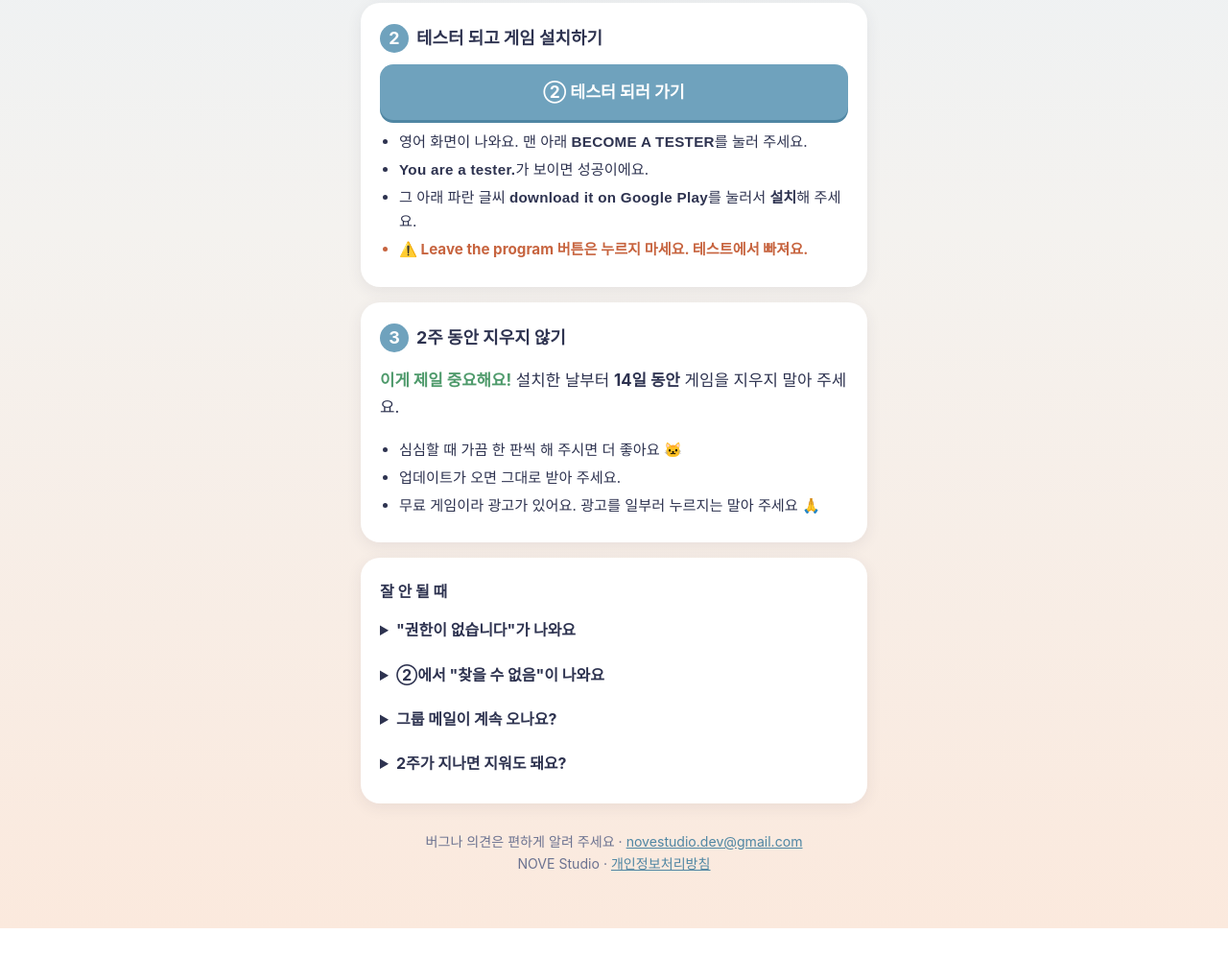
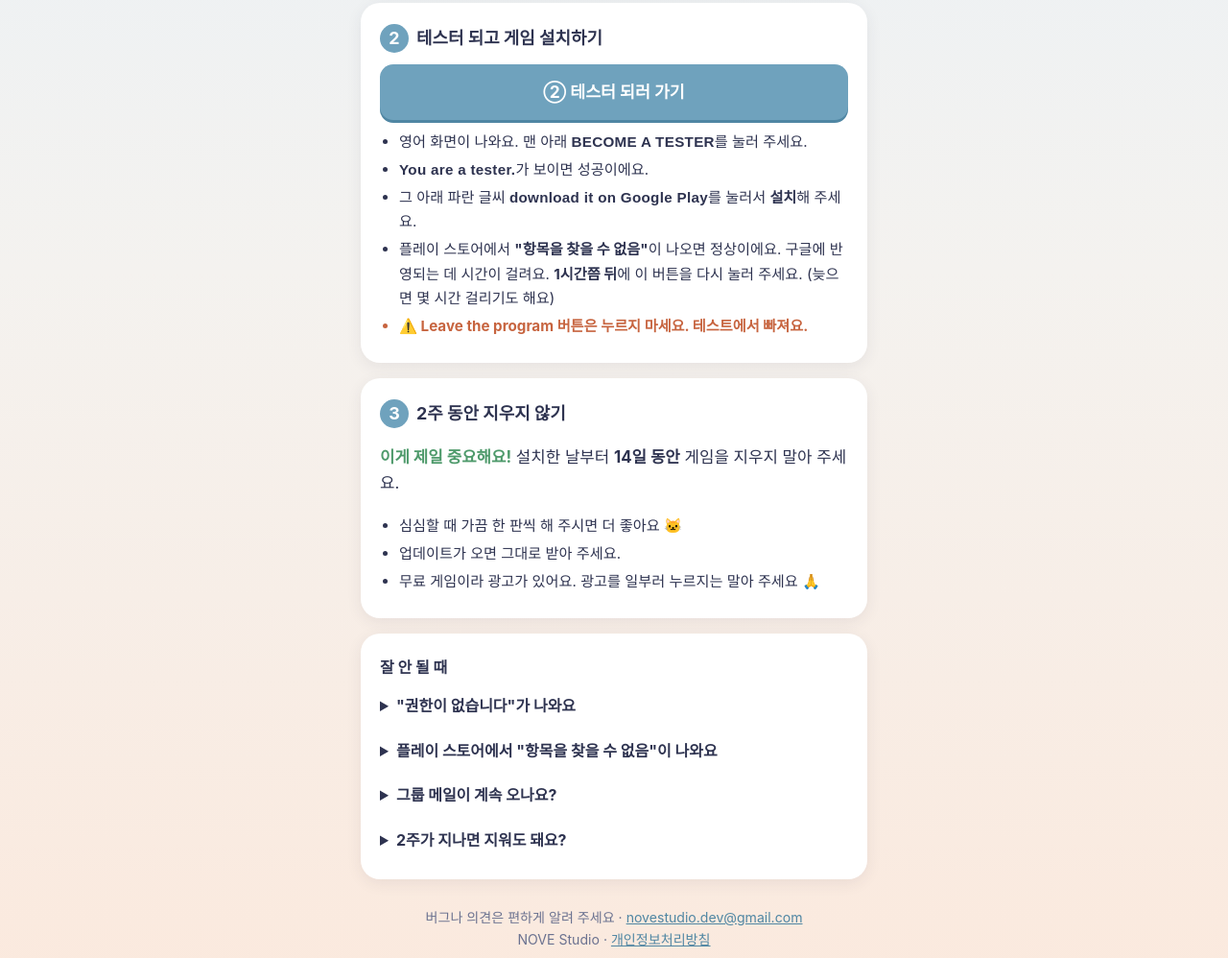
Before and after one commit to kpc1234-1/kpc1234-1.github.io, a plain HTML site: page tester.html in a window 1280 px wide. Shown: the part 652-1650 px from the top of the page at 96% size. Before the commit the page ends 1619 px from the top, so only its background shows below. Drawn offline with Linux system fonts and the light colour scheme.

Commit message:
테스터 안내: 플레이 스토어에서 찾을 수 없음이 나올 때 안내
Co-Authored-By: Claude Opus 5.5 <noreply@anthropic.com>

```diff
--- a/tester.html
+++ b/tester.html
@@ -76,6 +76,7 @@
       <li>영어 화면이 나와요. 맨 아래 <b class="en">BECOME A TESTER</b>를 눌러 주세요.</li>
       <li><b class="en">You are a tester.</b>가 보이면 성공이에요.</li>
       <li>그 아래 파란 글씨 <b class="en">download it on Google Play</b>를 눌러서 <b>설치</b>해 주세요.</li>
+      <li>플레이 스토어에서 <b>"항목을 찾을 수 없음"</b>이 나오면 정상이에요. 구글에 반영되는 데 시간이 걸려요. <b>1시간쯤 뒤</b>에 이 버튼을 다시 눌러 주세요. (늦으면 몇 시간 걸리기도 해요)</li>
       <li class="warn">⚠️ <span class="en">Leave the program</span> 버튼은 누르지 마세요. 테스트에서 빠져요.</li>
     </ul>
   </div>
@@ -97,8 +98,9 @@
       <p>카카오톡 안에서 열면 그럴 수 있어요. 이 페이지를 <b>Chrome</b>으로 열고 다시 해 주세요. Chrome 오른쪽 위 프로필이 플레이 스토어와 같은 계정인지도 확인해 주세요.</p>
     </details>
     <details>
-      <summary>②에서 "찾을 수 없음"이 나와요</summary>
-      <p>①번 그룹 참여가 반영되는 데 몇 분 걸릴 수 있어요. 10분쯤 뒤에 ②번 버튼을 다시 눌러 주세요. ①번을 먼저 했는지도 확인해 주세요.</p>
+      <summary>플레이 스토어에서 "항목을 찾을 수 없음"이 나와요</summary>
+      <p><b class="en">You are a tester.</b>까지 나왔다면 등록은 잘 된 거예요. 플레이 스토어에 반영되는 데 시간이 걸려요. 사람마다 몇 분에서 몇 시간까지 걸리니, <b>1시간쯤 뒤</b>에 ②번 버튼을 눌러 <b class="en">download it on Google Play</b>를 다시 눌러 주세요.</p>
+      <p>②번 화면에서 바로 "찾을 수 없음"이 나오면 ①번 그룹 참여를 먼저 했는지 확인해 주세요.</p>
     </details>
     <details>
       <summary>그룹 메일이 계속 오나요?</summary>
```
